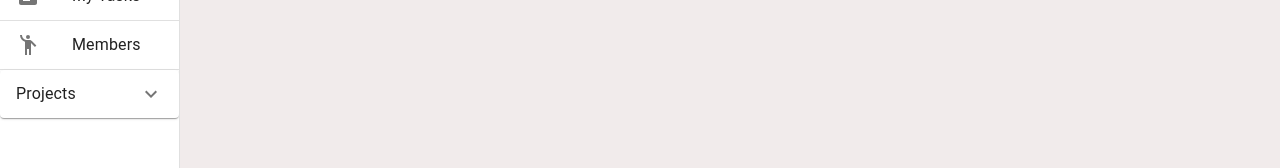
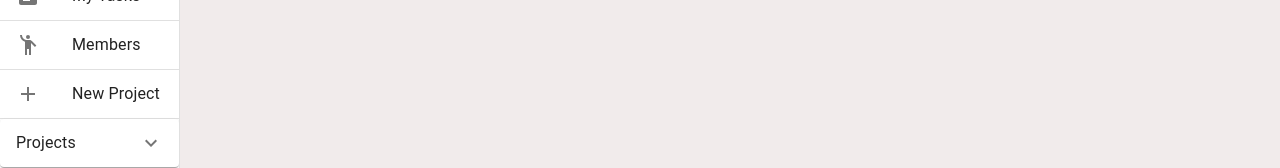
Before and after one commit to ColinMattutini/Project-Management-Tool-Front-End, a React (Create React App) app in the folder project-management-tool/: page /Projects/1 in a window 1280 px wide. Shown: the part 150-318 px from the top of the page. Built offline with nearby package versions, Linux system fonts and the light colour scheme; no server answers.

Commit message:
option to nav to new project page

```diff
--- a/project-management-tool/src/components/SideNavBar/SideNavBar.js
+++ b/project-management-tool/src/components/SideNavBar/SideNavBar.js
@@ -18,6 +18,7 @@ import EmojiPeopleIcon from "@mui/icons-material/EmojiPeople";
 import AssignmentIcon from "@mui/icons-material/Assignment";
 import { useNavigate } from "react-router-dom";
 import AppBar from "@mui/material/AppBar";
+import AddIcon from "@mui/icons-material/Add";
 
 const drawerWidth = 180;
 
@@ -52,7 +53,6 @@ const SideNavBar = () => {
           <Toolbar />
           <Divider />
           <List>
-            {/* {["Fitness App", "Forum App"].map((text, index) => ( */}
             <ListItem disablePadding>
               <ListItemButton
                 onClick={() => {
@@ -89,6 +89,19 @@ const SideNavBar = () => {
                   <EmojiPeopleIcon />
                 </ListItemIcon>
                 <ListItemText primary={"Members"} />
+              </ListItemButton>
+            </ListItem>
+            <Divider />
+            <ListItem disablePadding>
+              <ListItemButton
+                onClick={() => {
+                  nav("/newproject");
+                }}
+              >
+                <ListItemIcon>
+                  <AddIcon />
+                </ListItemIcon>
+                <ListItemText primary={"New Project"} />
               </ListItemButton>
             </ListItem>
             <Divider />
```
